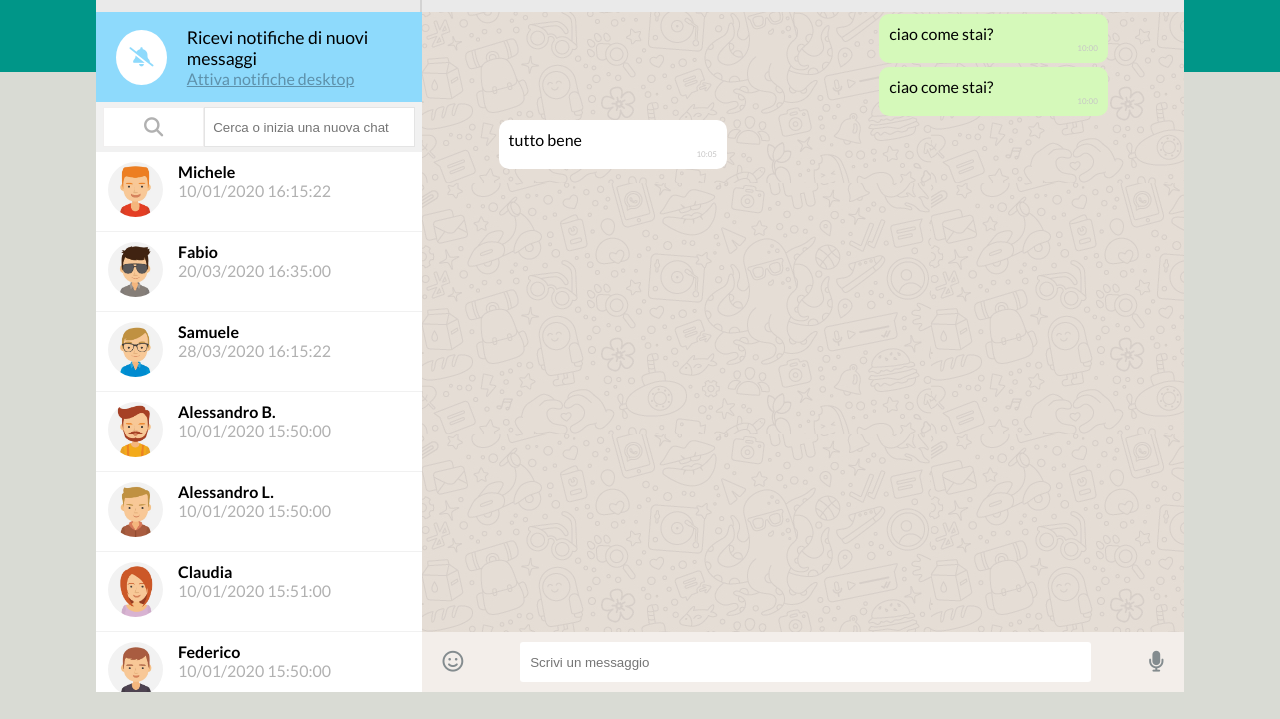
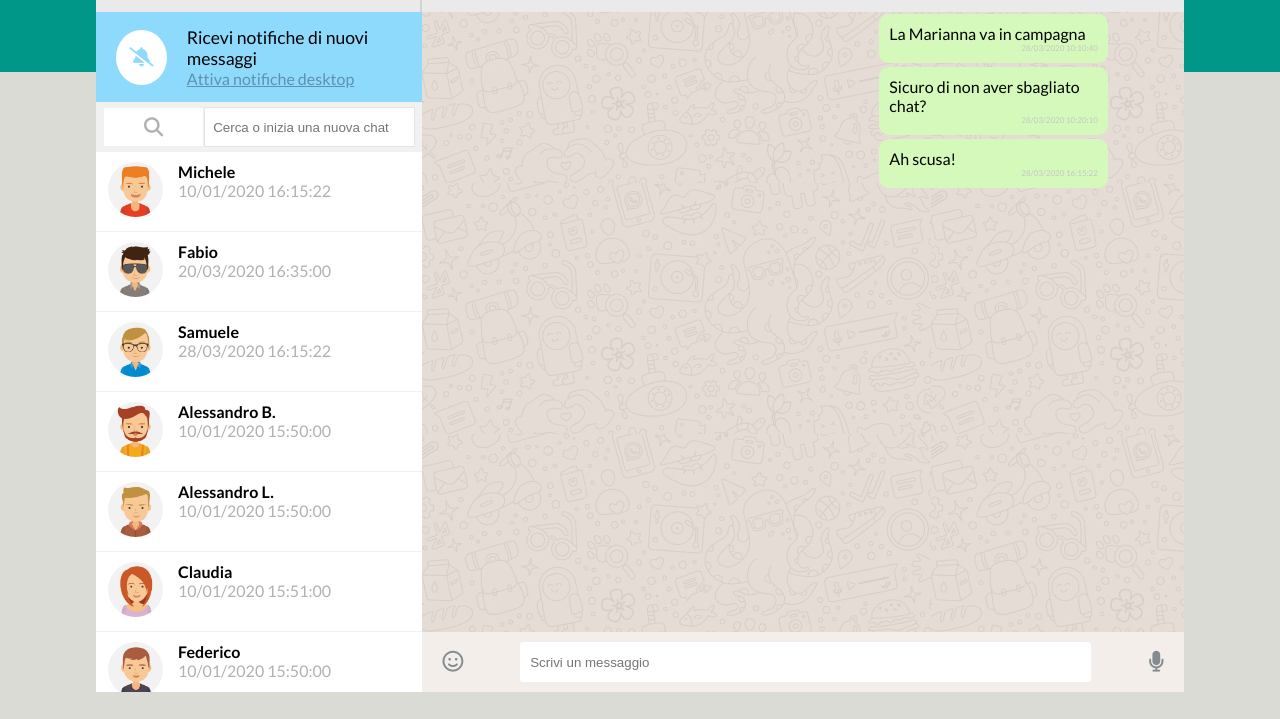
Before and after one commit to Eugenio2104/vue-boolzapp, a plain HTML site: page Milestone2/index.html in a window 1280 px wide. Shown: the part 93-812 px from the top of the page. Drawn offline with nearby package versions, Linux system fonts and the light colour scheme.

Commit message:
creazione v-for

```diff
--- a/Milestone2/index.html
+++ b/Milestone2/index.html
@@ -95,18 +95,16 @@
 
       <!-- messages -->
       <div class="message-container">
-        <div class="message message-right">
-          <p>ciao come stai?</p>
-          <span>10:00</span>
+        <div
+        v-for="chat in contacts[2].messages"
+        class="message message-right">
+          <p>{{chat.message}}</p>
+          <span>{{chat.date}}</span>
         </div>
-        <div class="message message-right">
-          <p>ciao come stai?</p>
-          <span>10:00</span>
-        </div>
-        <div class="message message-left">
-          <p>tutto bene</p>
-          <span>10:05</span>
-        </div>
+        <!-- <div class="message message-left">
+          <p>{{chat.message}}</p>
+          <span>{{chat.date}}</span>
+        </div> -->
       </div>
       <!-- chat input -->
       <div class="msg-input">
```
